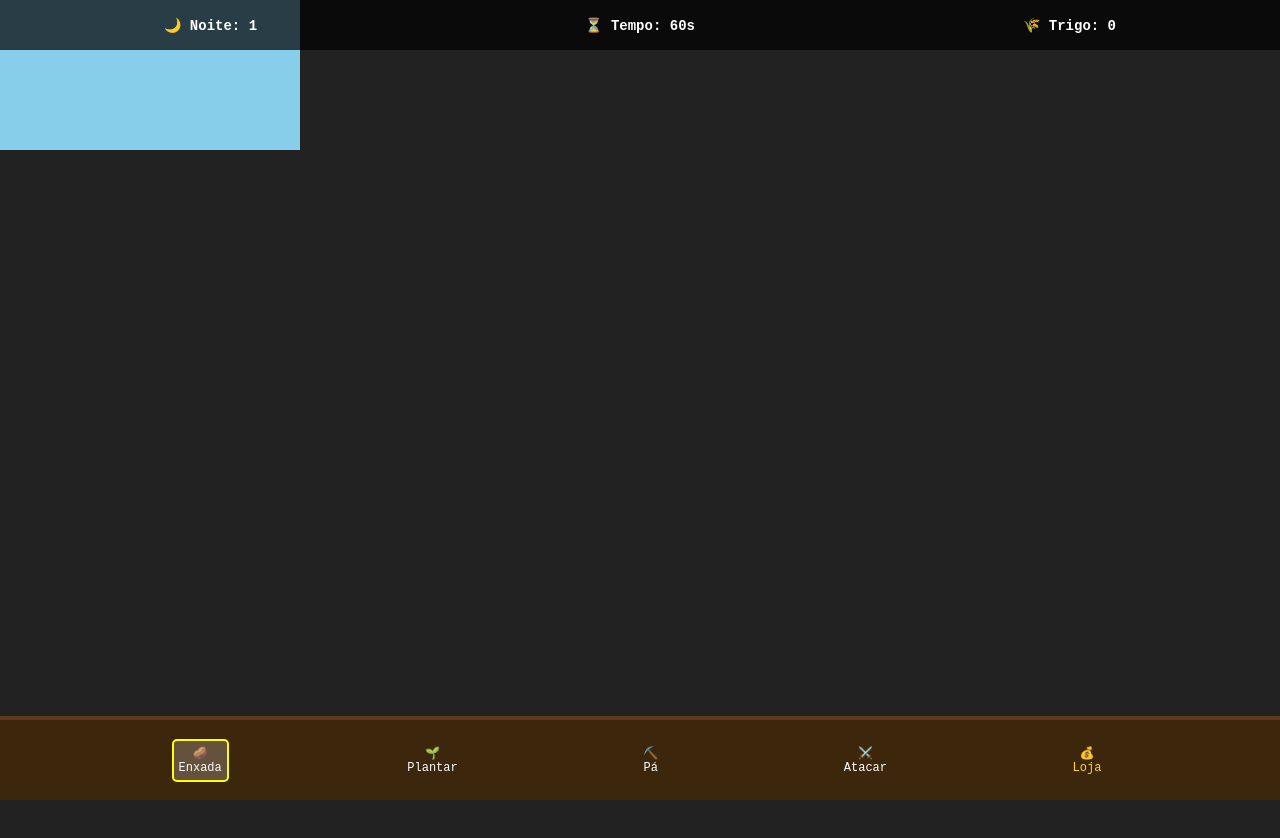
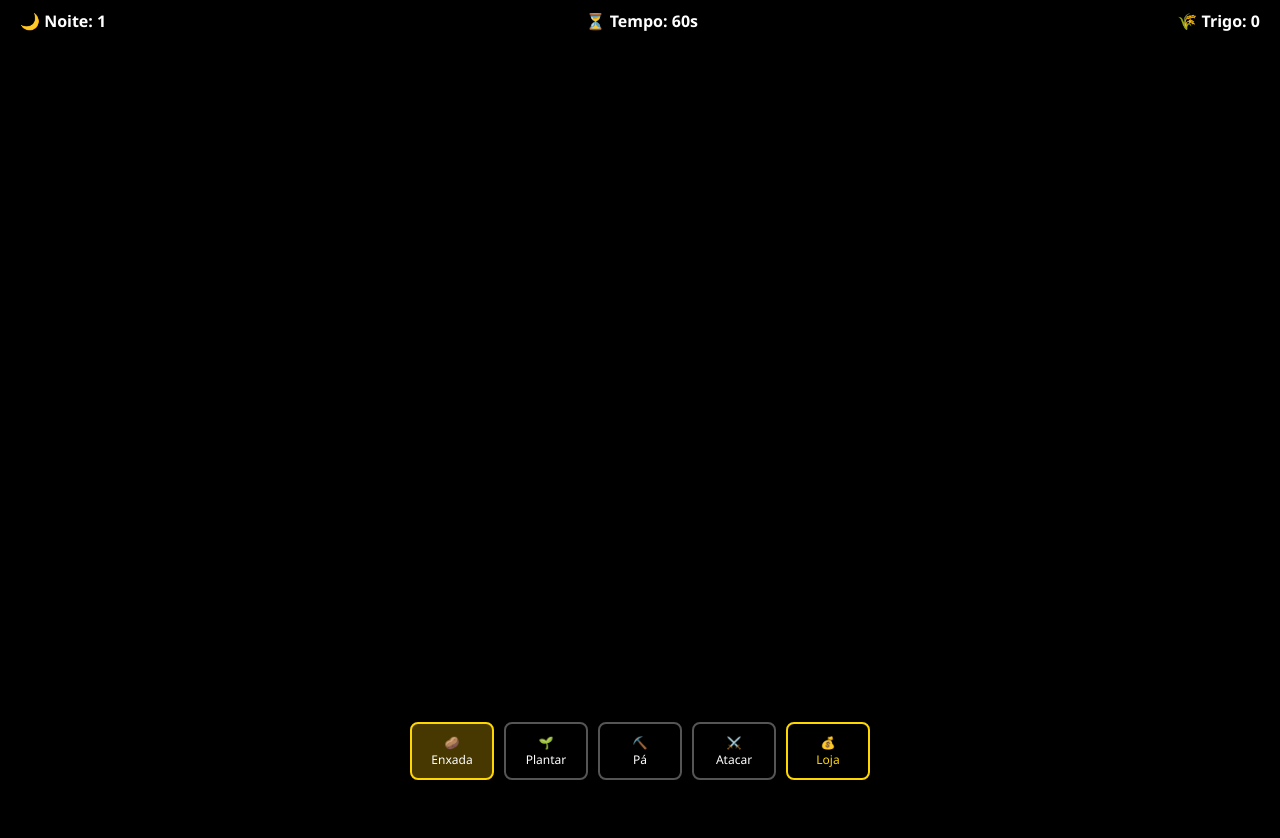
Before and after one commit to sla-crypto1/Minecraft.fake, a plain HTML site: page index.html in a window 1280 px wide. Before the commit the page ends 800 px from the top, so only its background shows below. Drawn offline with Linux system fonts and the light colour scheme.

Commit message:
Refactor CSS for improved UI and layout
Updated styles for body, UI elements, and buttons.

```diff
--- a/style.css
+++ b/style.css
@@ -1,97 +1,105 @@
 body {
     margin: 0;
     overflow: hidden;
-    background-color: #222;
-    font-family: 'Courier New', Courier, monospace;
-    color: white;
-    touch-action: none; /* Impede zoom e scroll no celular */
+    background-color: #000;
+    font-family: 'Segoe UI', Tahoma, Geneva, Verdana, sans-serif;
+    user-select: none;
 }
 
-/* UI DO TOPO */
-#top-ui {
+canvas {
+    display: block;
+    width: 100vw;
+    height: 100vh;
+    z-index: 1;
+}
+
+#ui-layer {
     position: absolute;
     top: 0;
     left: 0;
     width: 100%;
-    height: 50px;
-    background: rgba(0, 0, 0, 0.7);
-    display: flex;
-    justify-content: space-around;
-    align-items: center;
-    font-weight: bold;
-    font-size: 14px;
+    height: 100%;
     z-index: 10;
+    pointer-events: none; /* Permite clicar no jogo 3D através da UI vazia */
 }
 
-/* CANVAS */
-canvas {
-    display: block;
-    background-color: #87CEEB; /* Cor do céu */
+/* Reativar cliques nos botões */
+#top-ui, #bottom-ui, #shop-modal, .tool {
+    pointer-events: auto;
 }
 
-/* UI DE BAIXO (FERRAMENTAS) */
+#top-ui {
+    display: flex;
+    justify-content: space-between;
+    padding: 10px 20px;
+    background: linear-gradient(to bottom, rgba(0,0,0,0.8), transparent);
+    color: white;
+    font-weight: bold;
+    text-shadow: 2px 2px 0 #000;
+}
+
 #bottom-ui {
     position: absolute;
-    bottom: 0;
-    left: 0;
+    bottom: 20px;
     width: 100%;
-    height: 80px;
-    background: rgba(65, 40, 10, 0.9);
     display: flex;
-    justify-content: space-evenly;
-    align-items: center;
-    border-top: 4px solid #5d3a1a;
+    justify-content: center;
+    gap: 10px;
 }
 
 .tool {
+    background: rgba(0, 0, 0, 0.6);
+    border: 2px solid #555;
+    border-radius: 8px;
+    padding: 10px;
+    width: 60px;
     text-align: center;
+    color: white;
+    cursor: pointer;
     font-size: 12px;
-    padding: 5px;
-    border: 2px solid transparent;
-    border-radius: 5px;
-    cursor: pointer;
-    user-select: none;
+    backdrop-filter: blur(4px);
+    transition: transform 0.1s;
 }
 
-.tool.active {
-    background-color: rgba(255, 255, 255, 0.2);
-    border-color: yellow;
-}
+.tool:active { transform: scale(0.9); }
+.tool.active { border-color: #ffd700; background: rgba(100, 80, 0, 0.7); }
+.shop-btn { border-color: gold; color: gold; }
 
-.shop-btn {
-    color: gold;
-}
-
-/* MODAL DA LOJA */
 #shop-modal {
     position: absolute;
     top: 50%;
     left: 50%;
     transform: translate(-50%, -50%);
-    background: #3c3c3c;
-    border: 4px solid #fff;
+    background: #2d2d2d;
+    border: 3px solid #fff;
     padding: 20px;
+    border-radius: 10px;
+    width: 280px;
     text-align: center;
-    width: 80%;
-    max-width: 300px;
-    z-index: 20;
-    border-radius: 10px;
+    color: white;
 }
 
 .hidden { display: none; }
 
 button {
-    background: #5d3a1a;
-    color: white;
-    border: 2px solid #222;
+    width: 100%;
     padding: 10px;
     margin: 5px 0;
-    width: 100%;
-    font-family: inherit;
+    background: #4CAF50;
+    border: none;
+    color: white;
     font-weight: bold;
-    cursor: pointer;
+    border-radius: 5px;
 }
 
-button:active { background: #3e2712; }
+.close-btn { background: #f44336; }
 
-.close-btn { background: #d32f2f; margin-top: 15px; }
+#crosshair {
+    position: absolute;
+    top: 50%;
+    left: 50%;
+    transform: translate(-50%, -50%);
+    color: rgba(255, 255, 255, 0.5);
+    font-size: 24px;
+    pointer-events: none;
+}
```
